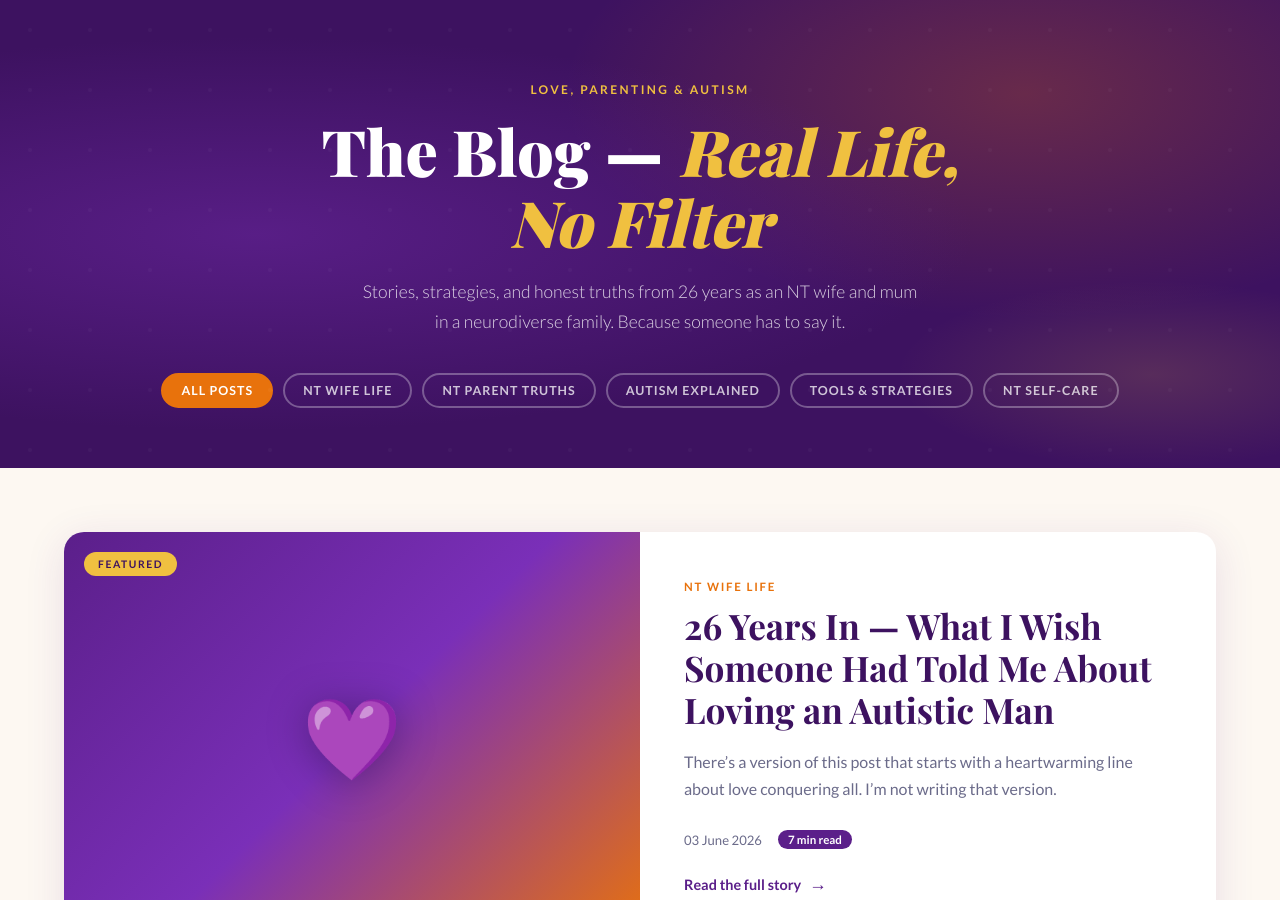
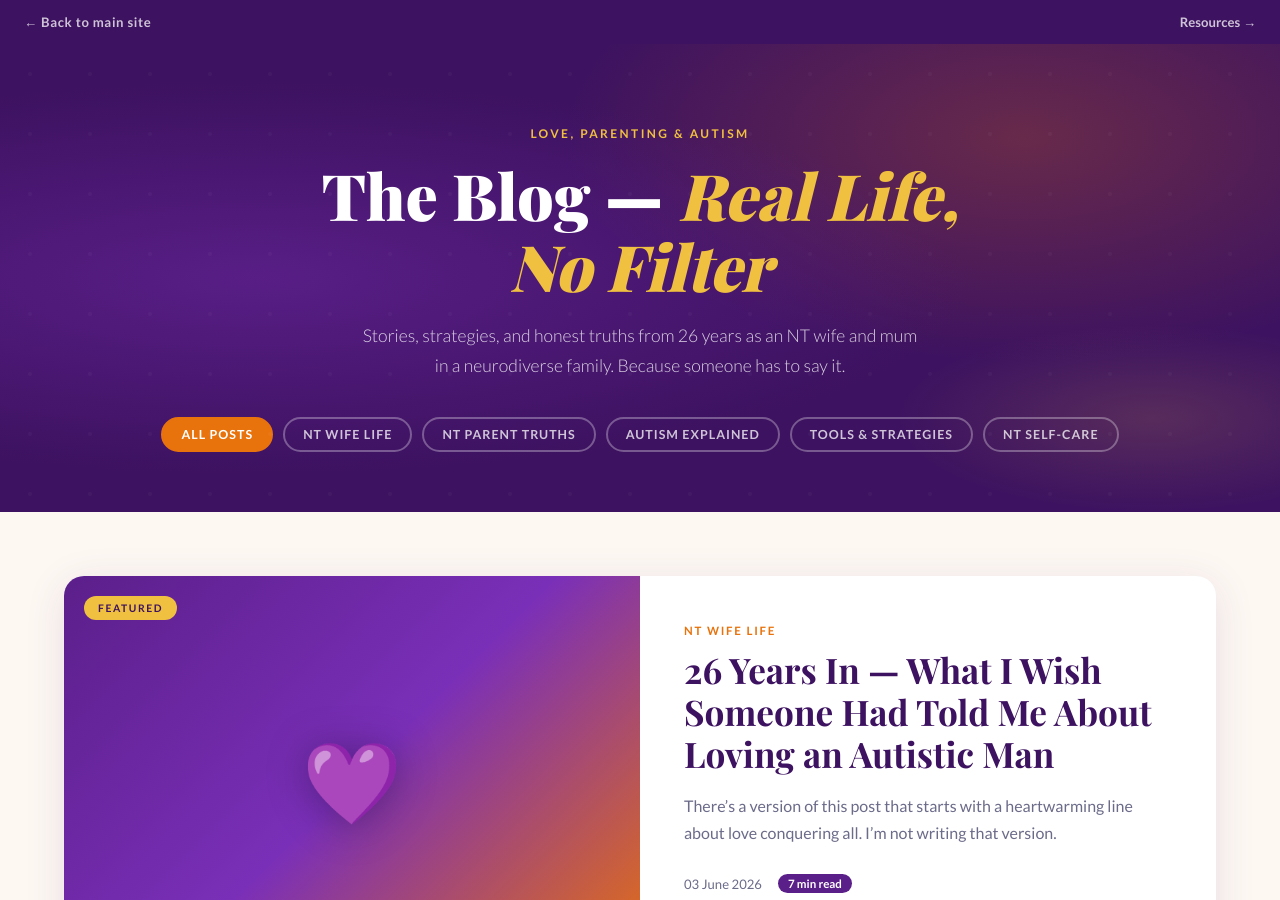
Before and after one commit to stixxnicky-lpa/loveparentingandautism, a Jekyll site: the page built from blog/index.html, in a window 1280 px wide and 900 px high. Built offline with Jekyll 4.4.1, drawn with Linux system fonts in a browser that asks for light colours; some web fonts are replaced.

Commit message:
Update index.html

```diff
--- a/blog/index.html
+++ b/blog/index.html
@@ -422,6 +422,10 @@ permalink: /blog/
 <body>
 
 <!-- ── HERO ── -->
+  <nav style="background:var(--purple-dark);padding:14px 24px;display:flex;align-items:center;justify-content:space-between;">
+  <a href="https://loveparentingandautism.com" style="color:rgba(255,255,255,0.75);font-size:0.82rem;font-weight:700;letter-spacing:0.05em;text-decoration:none;display:flex;align-items:center;gap:8px;transition:color 0.2s;" onmouseover="this.style.color='#F0C040'" onmouseout="this.style.color='rgba(255,255,255,0.75)'">← Back to main site</a>
+  <a href="https://loveparentingandautism.com/resources/" style="color:rgba(255,255,255,0.75);font-size:0.82rem;font-weight:700;text-decoration:none;transition:color 0.2s;" onmouseover="this.style.color='#F0C040'" onmouseout="this.style.color='rgba(255,255,255,0.75)'">Resources →</a>
+</nav>
 <section class="blog-hero">
   <p class="eyebrow">Love, Parenting &amp; Autism</p>
   <h1>The Blog — <em>Real Life,<br>No Filter</em></h1>
```
